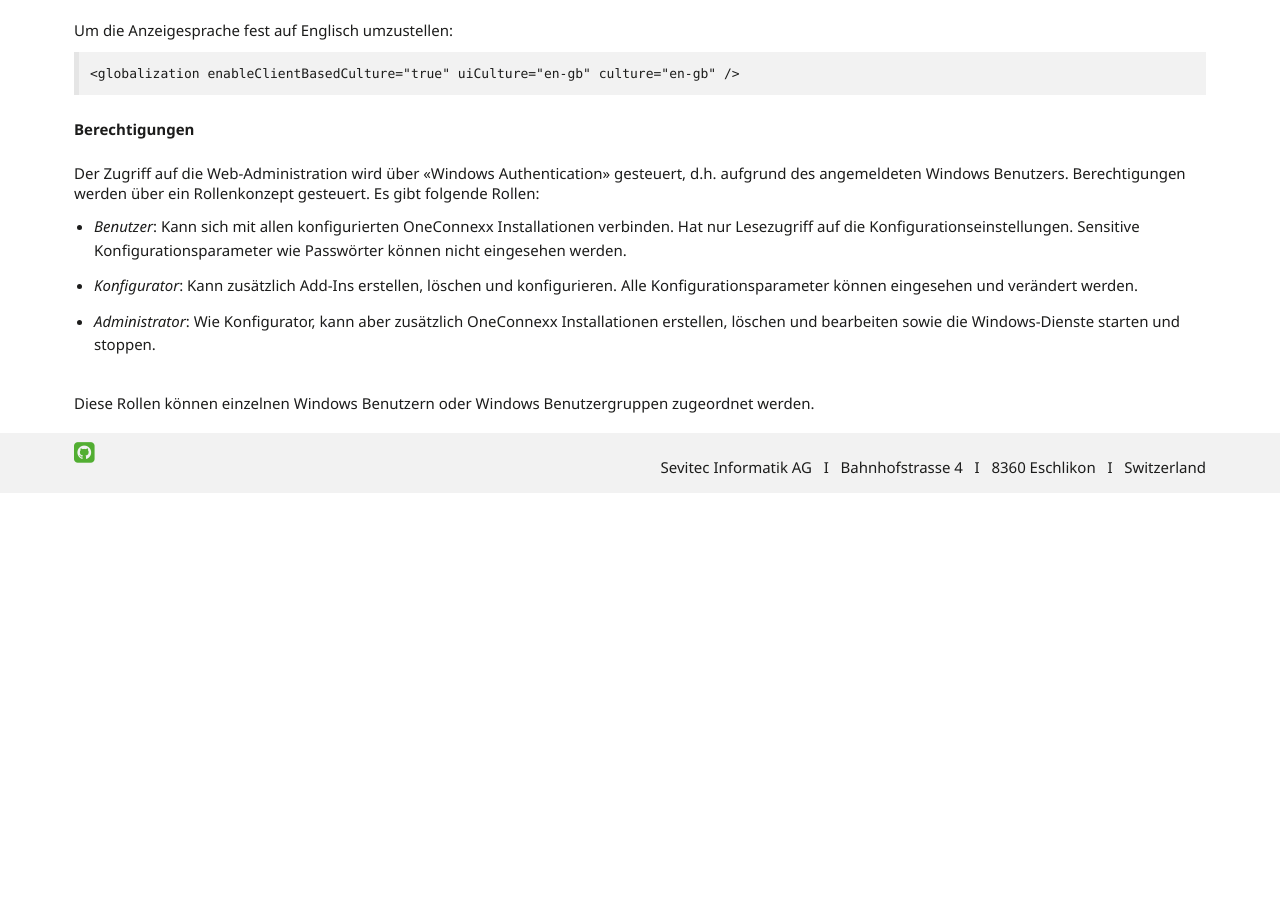
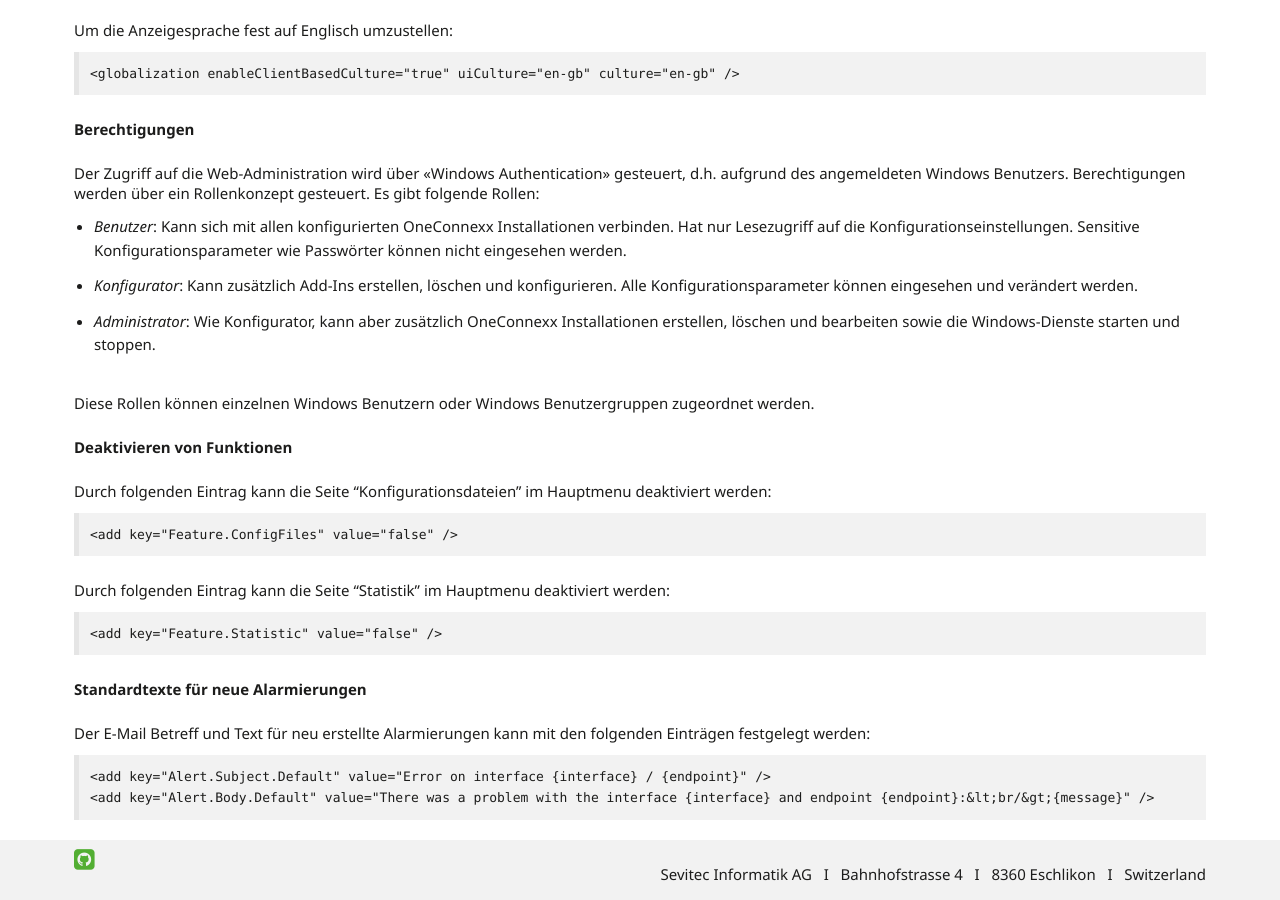
Before and after one commit to primesoft-group/oneconnexx-docs, a Jekyll site: the page built from _pages/setup/de/web.md, in a window 1280 px wide and 900 px high, scrolled down 3291 px. Built offline with Jekyll 4.4.1, drawn with Linux system fonts in a browser that asks for light colours; nearby versions of some CDN libraries; some web fonts are replaced; before the commit the page ends 3784 px from its top, so only the background shows below that.

Commit message:
Update web.md

````diff
--- a/_pages/setup/de/web.md
+++ b/_pages/setup/de/web.md
@@ -138,3 +138,27 @@ Benutzers. Berechtigungen werden über ein Rollenkonzept gesteuert. Es gibt folg
 * *Administrator*: Wie Konfigurator, kann aber zusätzlich OneConnexx Installationen erstellen, löschen und bearbeiten sowie die Windows-Dienste starten und stoppen.
 
 Diese Rollen können einzelnen Windows Benutzern oder Windows Benutzergruppen zugeordnet werden.
+
+
+__Deaktivieren von Funktionen__
+
+Durch folgenden Eintrag kann die Seite "Konfigurationsdateien" im Hauptmenu deaktiviert werden:
+
+```
+<add key="Feature.ConfigFiles" value="false" />
+```
+
+Durch folgenden Eintrag kann die Seite "Statistik" im Hauptmenu deaktiviert werden:
+
+```
+<add key="Feature.Statistic" value="false" />
+```
+
+__Standardtexte für neue Alarmierungen__
+
+Der E-Mail Betreff und Text für neu erstellte Alarmierungen kann mit den folgenden Einträgen festgelegt werden:
+
+```
+<add key="Alert.Subject.Default" value="Error on interface {interface} / {endpoint}" />
+<add key="Alert.Body.Default" value="There was a problem with the interface {interface} and endpoint {endpoint}:&lt;br/&gt;{message}" />
+```
````
